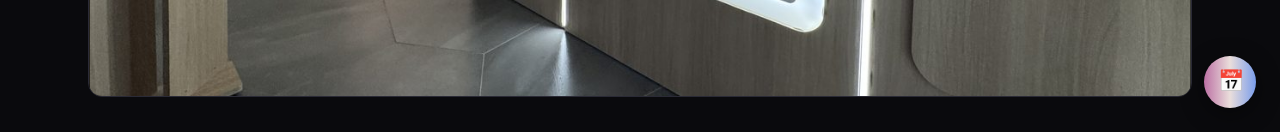
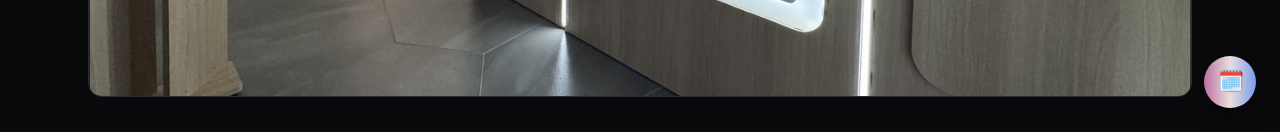
Before and after one commit to t34Virus/foliage, a Next.js app: page /work/olg-dream-generator in a window 1280 px wide. Shown: the part 668-800 px from the top of the page. Built offline with nearby package versions, Linux system fonts and the light colour scheme.

Commit message:
Use the 🗓️ emoji on the scheduling button

```diff
--- a/src/components/CalendlyButton.module.css
+++ b/src/components/CalendlyButton.module.css
@@ -1,4 +1,4 @@
-/* Floats in the bottom-right corner on every page, like Calendly's badge: a round 📅 button that
+/* Floats in the bottom-right corner on every page, like Calendly's badge: a round 🗓️ button that
    slides open to "Schedule time with me" on hover or keyboard focus (touch screens just tap the icon).
    The gradient fill and its hover drift come from the global .grad-fill class. Dialogs (the gallery
    viewer, Calendly's popup) sit above it. */
--- a/src/components/CalendlyButton.tsx
+++ b/src/components/CalendlyButton.tsx
@@ -59,7 +59,7 @@ export default function CalendlyButton() {
       onPointerEnter={preload}
       onFocus={preload}
     >
-      <span className={styles.emoji} aria-hidden="true">📅</span>
+      <span className={styles.emoji} aria-hidden="true">🗓️</span>
       {/* Collapsed until hover or keyboard focus, but always in the page, so screen readers hear it. */}
       <span className={styles.label}>Schedule time with me</span>
     </a>
```
